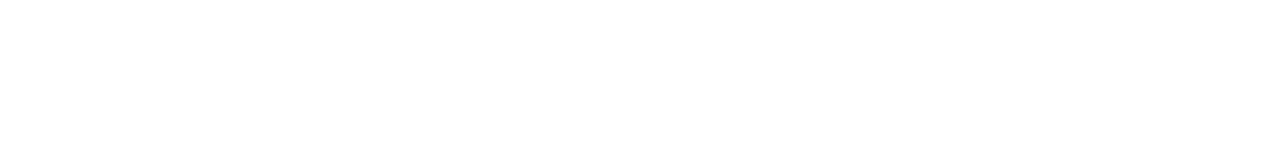
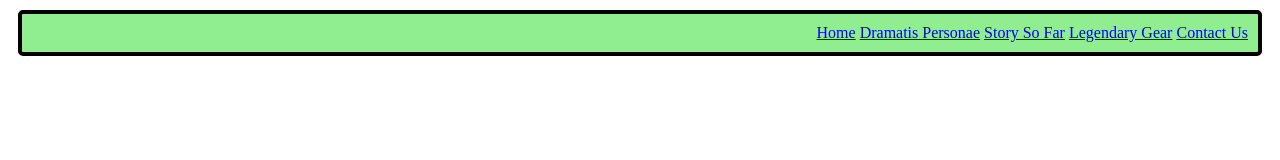
Before and after one commit to danslamaison/swifthand, a plain HTML site: page index.html in a window 1280 px wide. Drawn offline with Linux system fonts and the light colour scheme.

Commit message:
Experimenting with layout

```diff
--- /dev/null
+++ b/css/master.css
@@ -0,0 +1,10 @@
+#header {
+	color:blue;
+	background-color: lightgreen;
+	border: 4px solid black;
+	border-radius: 5px;
+	padding: 10px;
+	margin: 10px;
+	box-sizing: border-box;
+	text-align: right;
+}
--- a/index.html
+++ b/index.html
@@ -2,8 +2,16 @@
 <html>
 <head>
 	<title>Swift-Hand Legends Homepage</title>
+	<link rel="stylesheet" type="text/css" href="css/master.css">
 </head>
 <body>
-
+	<nav id=header>
+		<a href="#">Home</a>
+		<a href="#">Dramatis Personae</a>
+		<a href="#">Story So Far</a>
+		<a href="#">Legendary Gear</a>
+		<a href="#">Contact Us</a>
+	</nav>
+	<footer></footer>
 </body>
 </html>
```
